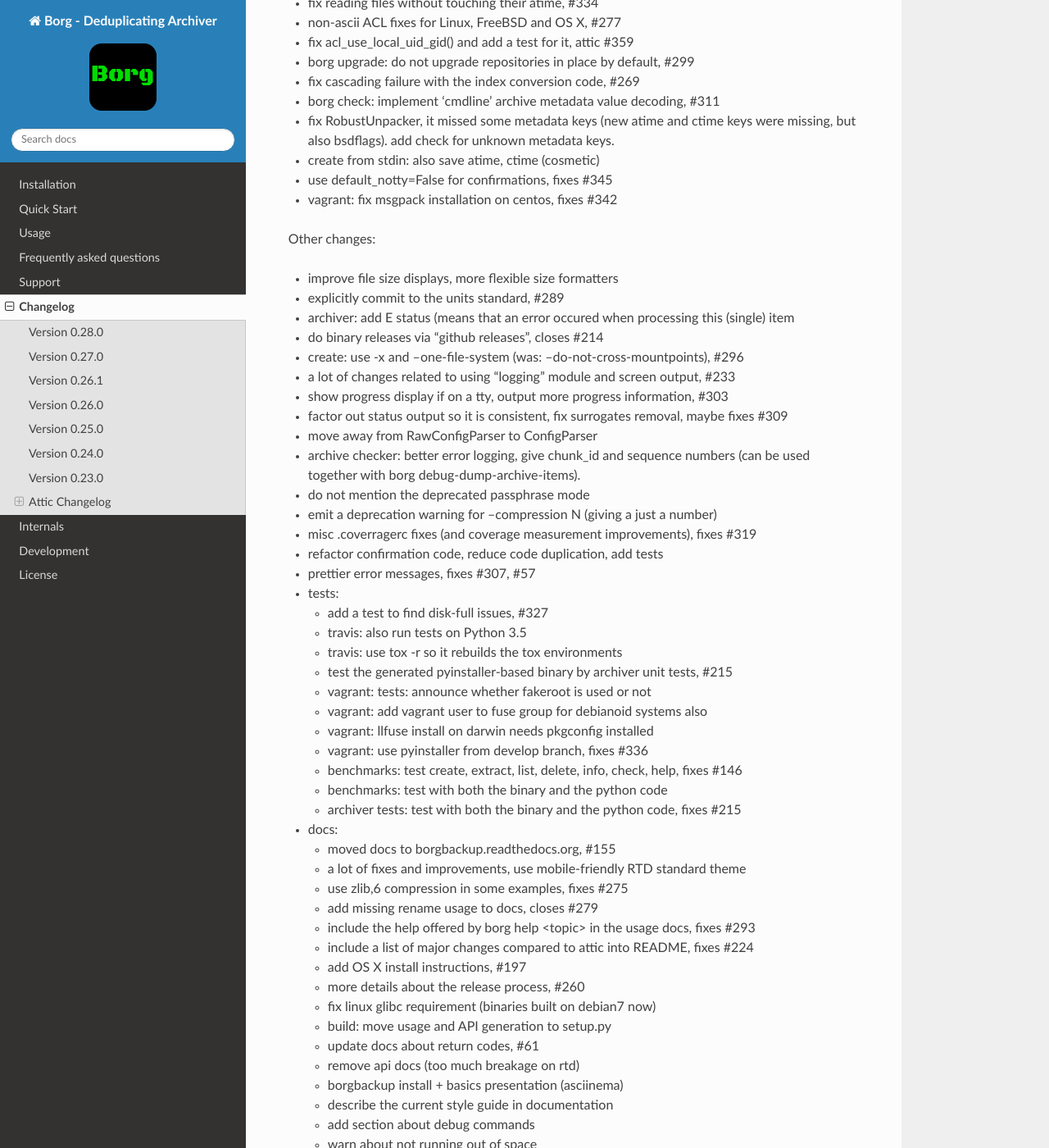
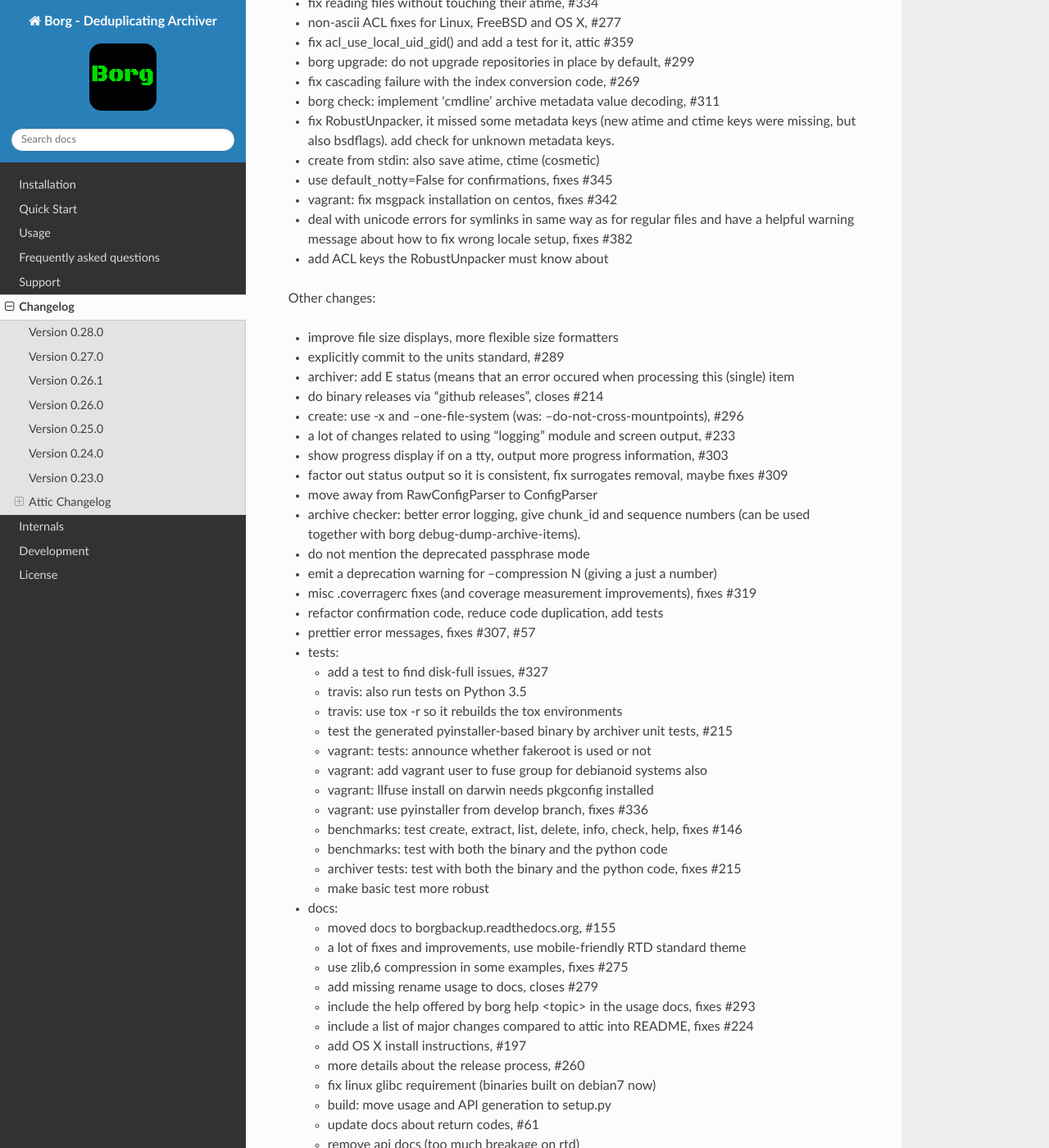
Before and after one commit to borgbackup/borg, a Sphinx documentation site: the page built from docs/changes.rst, in a window 1280 px wide and 1400 px high, scrolled down 728 px. Shown: the whole window at 82% size. Built offline with Sphinx 7.4.7 and the Read the Docs theme 2.0.0, drawn with Linux system fonts in a browser that asks for light colours; the version number could not be read and is left out; some of the changed text lies outside the part shown.

Commit message:
update CHANGES

```diff
--- a/docs/changes.rst
+++ b/docs/changes.rst
@@ -37,6 +37,9 @@
 - create from stdin: also save atime, ctime (cosmetic)
 - use default_notty=False for confirmations, fixes #345
 - vagrant: fix msgpack installation on centos, fixes #342
+- deal with unicode errors for symlinks in same way as for regular files and
+  have a helpful warning message about how to fix wrong locale setup, fixes #382
+- add ACL keys the RobustUnpacker must know about
 
 Other changes:
 
@@ -71,6 +74,7 @@
   - benchmarks: test create, extract, list, delete, info, check, help, fixes #146
   - benchmarks: test with both the binary and the python code
   - archiver tests: test with both the binary and the python code, fixes #215
+  - make basic test more robust
 - docs:
 
   - moved docs to borgbackup.readthedocs.org, #155
```
Also changed, not shown: other parts of docs/changes.rst (+1 -0 lines).
